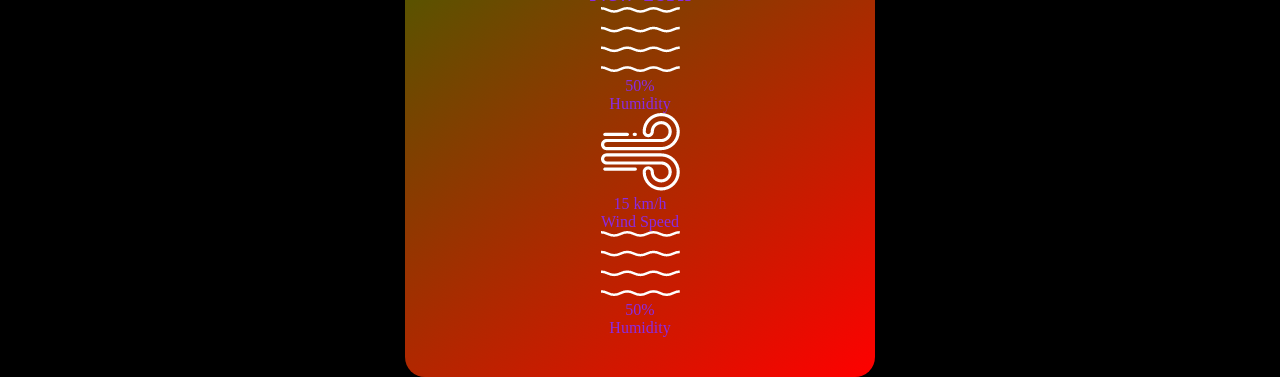
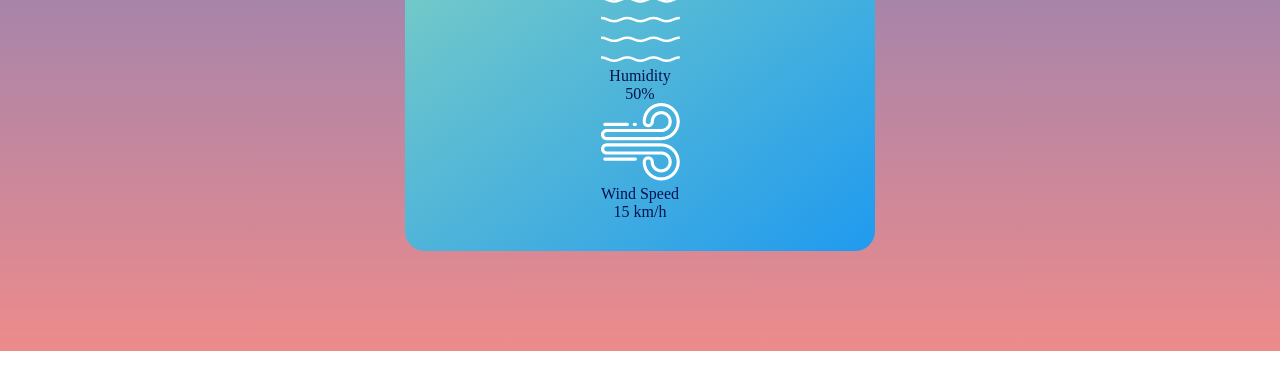
Before and after one commit to nikhilkrp/JavaScript-revise, a plain HTML site: page index.html in a window 1280 px wide. Shown: the part 485-862 px from the top of the page. After the commit the page ends 836 px from the top, so only its background shows below. Drawn offline with Linux system fonts and the light colour scheme.

Commit message:
wheather app

```diff
--- a/index.html
+++ b/index.html
@@ -23,18 +23,14 @@
             <div class="details">
                 <div class="col">
                       <img class="weather-icon" src="images/humidity.png">
+                      <p>Humidity</p>
                       <p class="humidity">50%</p>
-                      <p>Humidity</p>
                 </div>
                  <div class="col">
-                      <img class="weather-icon" src="images/wind.png">
-                      <p class="wind">15 km/h</p>
-                      <p>Wind Speed</p>
-                </div>
-                 <div class="col">
-                      <img class="weather-icon" src="images/humidity.png">
-                      <p class="humidity">50%</p>
-                      <p>Humidity</p>
+
+                    <img class="weather-icon" src="images/wind.png">
+                     <p>Wind Speed</p>
+                    <p class="wind">15 km/h</p>
                 </div>
             </div>
         </div>
--- a/style.css
+++ b/style.css
@@ -5,16 +5,16 @@
     box-sizing: border-box;
 }
 body{
-   background-color: black;
+   background: linear-gradient(rgb(71, 123, 214),rgb(237, 139, 139));
 }
 .card{
     width:90%;
     max-width: 470px;
-    background: linear-gradient(145deg , green , red);
-    color:blueviolet;
+    background: linear-gradient(145deg , rgb(173, 232, 173) , rgba(0, 157, 255, 0.852));
+    color:rgb(7, 18, 79);
     border-radius: 20px;
-    margin: 100px auto 0;
-    padding: 40px 35px;
+    margin: 100px auto ;
+    padding: 30px 35px;
     text-align: center;
 }
 .search{
@@ -36,8 +36,8 @@ body{
  font-size:18px;
 }
 .search button{
-    border-radius: 50%;
-     border: 0;
+ border-radius: 50%;
+ border: 0;
  outline: 0;
  background: #ebfffc;
  height:60px;
@@ -47,6 +47,9 @@ body{
 .search button img{
     width:16px;
 }
+.details{
+   grid-row: 3;
+}
 .error{
     display:none;
 }
```
